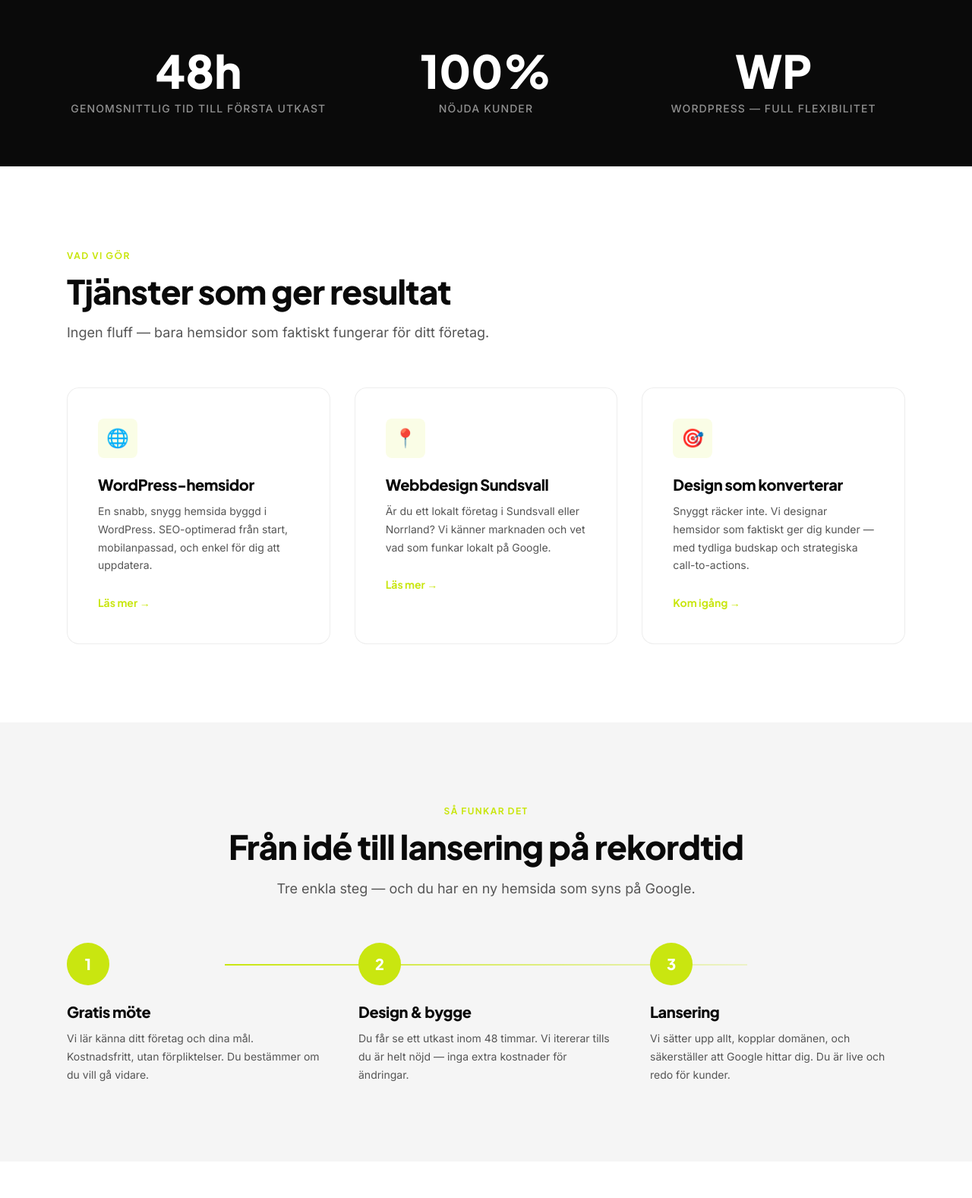
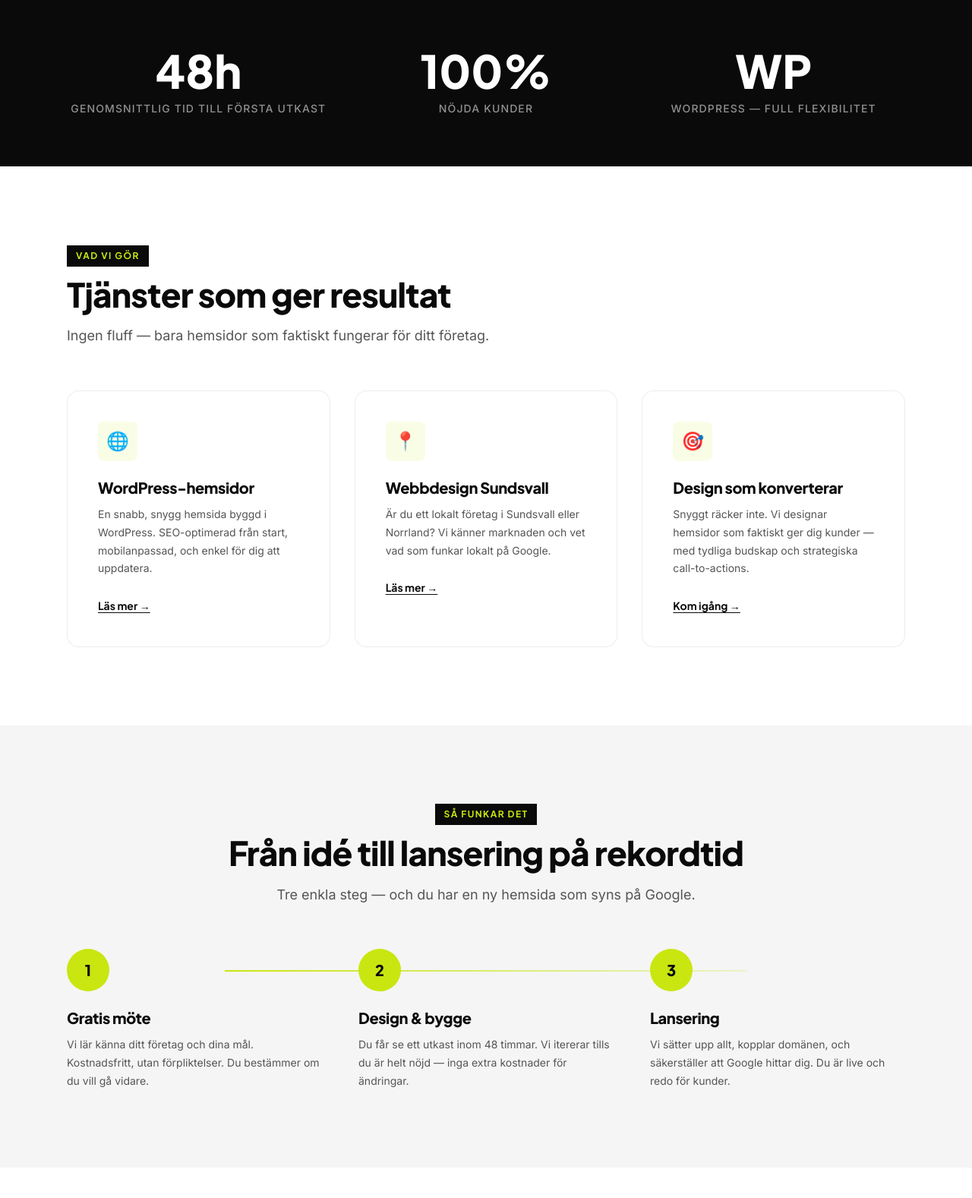
Before and after one commit to brunowegelius/hellojuni.se, a PHP site: page / in a window 1280 px wide. Shown: the part 1013-2590 px from the top of the page at 76% size. Run offline with PHP 8.4, Linux system fonts and the light colour scheme.

Commit message:
Fix contrast: accent color (#c9e610) only on dark backgrounds
- .section-eyebrow, .hero-eyebrow: dark bg + accent text
- .service-link, .nav hover, .faq hover: black text (not accent on white)
- .price-badge, .step-number: black text on accent background
- Remove border-radius: 999px from eyebrows (pill → rectangular)

Co-Authored-By: Claude Sonnet 4.6 <noreply@anthropic.com>

```diff
--- a/assets/css/style.css
+++ b/assets/css/style.css
@@ -153,7 +153,7 @@ section { padding: clamp(4rem, 8vw, 7rem) 0; }
   color: var(--text-body);
   transition: color var(--transition);
 }
-.nav-links a:hover { color: var(--accent); }
+.nav-links a:hover { color: var(--black); text-decoration: underline; text-underline-offset: 3px; }
 .nav-cta { margin-left: 1rem; }
 .nav-hamburger {
   display: none;
@@ -196,13 +196,12 @@ section { padding: clamp(4rem, 8vw, 7rem) 0; }
   display: inline-flex;
   align-items: center;
   gap: 0.5rem;
-  background: rgba(201,230,16,0.1);
+  background: var(--black);
   color: var(--accent);
   font-size: var(--text-sm);
   font-weight: 700;
   font-family: 'Plus Jakarta Sans', sans-serif;
   padding: 0.375rem 0.875rem;
-  border-radius: 999px;
   margin-bottom: 1.5rem;
   letter-spacing: 0.03em;
   text-transform: uppercase;
@@ -307,9 +306,11 @@ section { padding: clamp(4rem, 8vw, 7rem) 0; }
   font-size: var(--text-xs);
   font-weight: 700;
   font-family: 'Plus Jakarta Sans', sans-serif;
+  background: var(--black);
   color: var(--accent);
   letter-spacing: 0.12em;
   text-transform: uppercase;
+  padding: 0.25rem 0.75rem;
   margin-bottom: 0.75rem;
 }
 .section-header h2 { margin-bottom: 1rem; }
@@ -359,11 +360,13 @@ section { padding: clamp(4rem, 8vw, 7rem) 0; }
   font-family: 'Plus Jakarta Sans', sans-serif;
   font-weight: 700;
   font-size: var(--text-sm);
-  color: var(--accent);
+  color: var(--black);
   display: inline-flex;
   align-items: center;
   gap: 0.4rem;
   transition: gap var(--transition);
+  text-decoration: underline;
+  text-underline-offset: 3px;
 }
 .service-link:hover { gap: 0.7rem; }
 @media (max-width: 900px) { .services-grid { grid-template-columns: 1fr; max-width: 480px; } }
@@ -390,7 +393,7 @@ section { padding: clamp(4rem, 8vw, 7rem) 0; }
   width: 56px;
   height: 56px;
   background: var(--accent);
-  color: var(--white);
+  color: var(--black);
   font-family: 'Plus Jakarta Sans', sans-serif;
   font-weight: 900;
   font-size: var(--text-xl);
@@ -573,7 +576,7 @@ section { padding: clamp(4rem, 8vw, 7rem) 0; }
 .price-badge {
   display: inline-block;
   background: var(--accent);
-  color: var(--white);
+  color: var(--black);
   font-size: var(--text-xs);
   font-weight: 700;
   font-family: 'Plus Jakarta Sans', sans-serif;
@@ -637,7 +640,7 @@ section { padding: clamp(4rem, 8vw, 7rem) 0; }
   gap: 1rem;
   transition: color var(--transition);
 }
-.faq-question:hover { color: var(--accent); }
+.faq-question:hover { color: var(--black); }
 .faq-icon {
   width: 28px;
   height: 28px;
```
